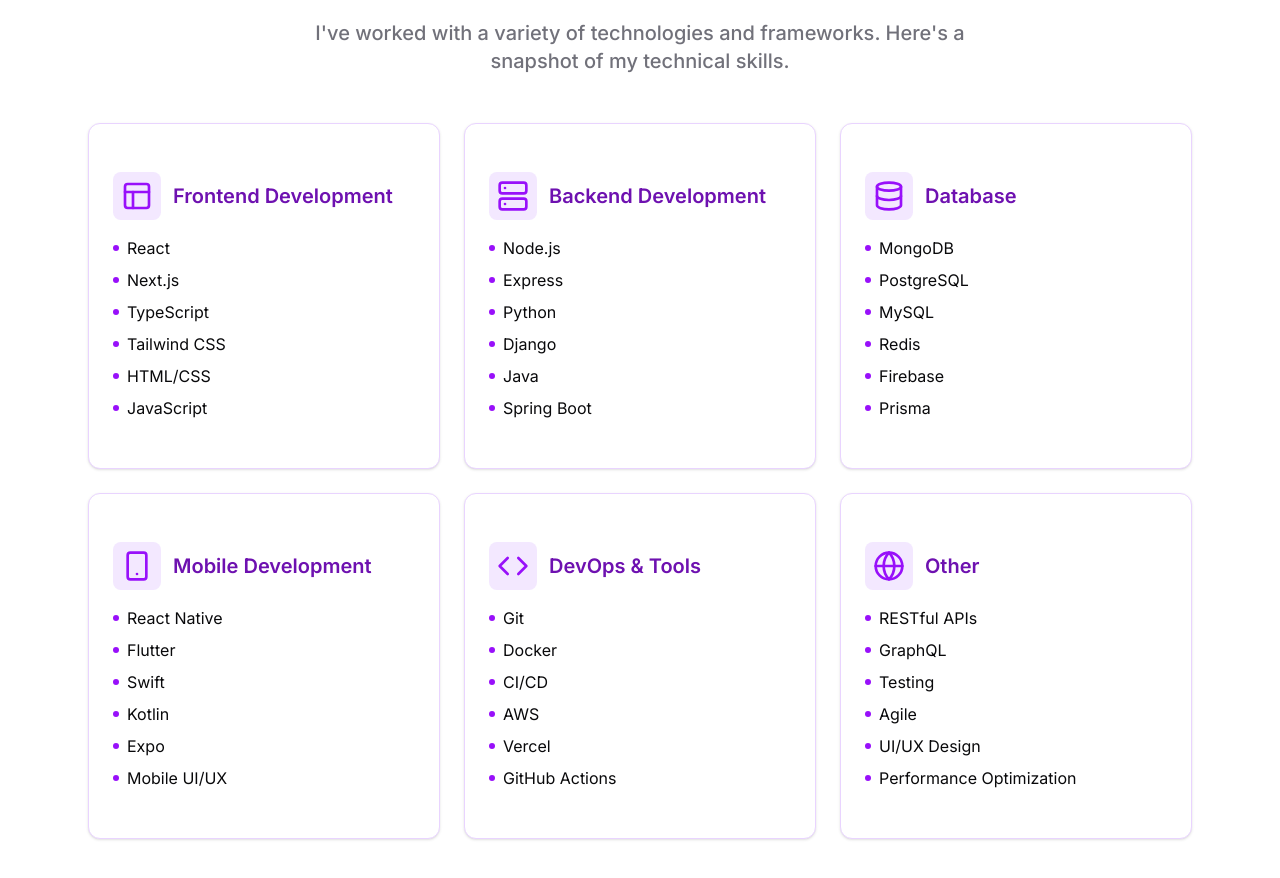
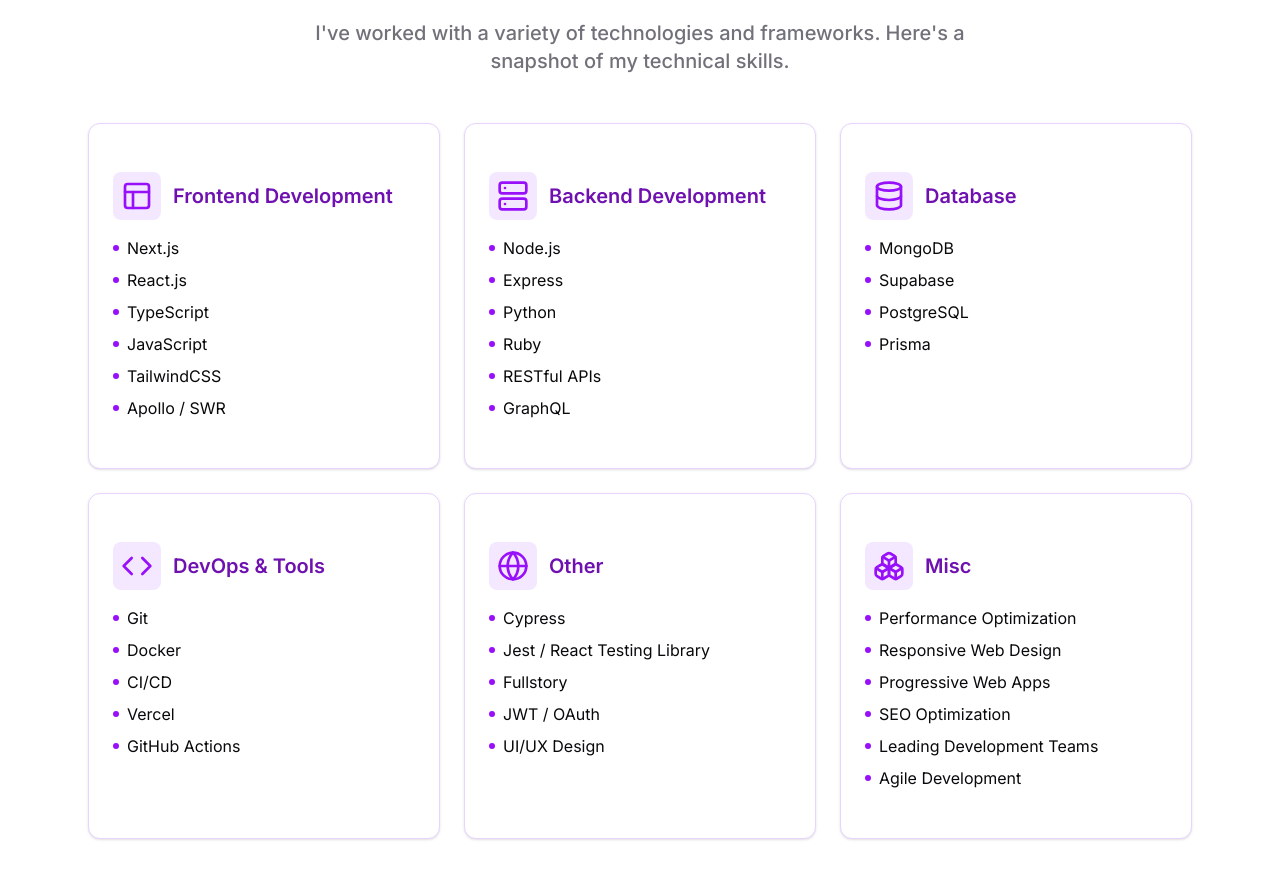
Before and after one commit to BlackshearDevCo/portfolio-2025, a Next.js app: page / in a window 1280 px wide. Shown: the part 1820-2698 px from the top of the page. Built offline with nearby package versions, Linux system fonts and the light colour scheme.

Commit message:
Updated skills sections

```diff
--- a/components/SkillsSection.tsx
+++ b/components/SkillsSection.tsx
@@ -1,72 +1,60 @@
 import { Card, CardContent } from "@/components/ui/Card";
-import {
-  Code,
-  Database,
-  Globe,
-  Layout,
-  Server,
-  Smartphone,
-} from "lucide-react";
+import { Boxes, Code, Database, Globe, Layout, Server } from "lucide-react";
 
-export function SkillsSection() {
-  const skillCategories = [
+const SKILL_CATEGORIES = [
   {
     title: "Frontend Development",
     icon: <Layout className="h-8 w-8 text-purple-600 dark:text-purple-400" />,
     skills: [
-        "React",
       "Next.js",
+      "React.js",
       "TypeScript",
-        "Tailwind CSS",
-        "HTML/CSS",
       "JavaScript",
+      "TailwindCSS",
+      "Apollo / SWR",
     ],
   },
   {
     title: "Backend Development",
     icon: <Server className="h-8 w-8 text-purple-600 dark:text-purple-400" />,
-      skills: ["Node.js", "Express", "Python", "Django", "Java", "Spring Boot"],
+    skills: ["Node.js", "Express", "Python", "Ruby", "RESTful APIs", "GraphQL"],
   },
   {
     title: "Database",
-      icon: (
-        <Database className="h-8 w-8 text-purple-600 dark:text-purple-400" />
-      ),
-      skills: ["MongoDB", "PostgreSQL", "MySQL", "Redis", "Firebase", "Prisma"],
-    },
-    {
-      title: "Mobile Development",
-      icon: (
-        <Smartphone className="h-8 w-8 text-purple-600 dark:text-purple-400" />
-      ),
-      skills: [
-        "React Native",
-        "Flutter",
-        "Swift",
-        "Kotlin",
-        "Expo",
-        "Mobile UI/UX",
-      ],
+    icon: <Database className="h-8 w-8 text-purple-600 dark:text-purple-400" />,
+    skills: ["MongoDB", "Supabase", "PostgreSQL", "Prisma"],
   },
   {
     title: "DevOps & Tools",
     icon: <Code className="h-8 w-8 text-purple-600 dark:text-purple-400" />,
-      skills: ["Git", "Docker", "CI/CD", "AWS", "Vercel", "GitHub Actions"],
+    skills: ["Git", "Docker", "CI/CD", "Vercel", "GitHub Actions"],
   },
   {
     title: "Other",
     icon: <Globe className="h-8 w-8 text-purple-600 dark:text-purple-400" />,
     skills: [
-        "RESTful APIs",
-        "GraphQL",
-        "Testing",
-        "Agile",
+      "Cypress",
+      "Jest / React Testing Library",
+      "Fullstory",
+      "JWT / OAuth",
       "UI/UX Design",
+    ],
+  },
+  {
+    title: "Misc",
+    icon: <Boxes className="h-8 w-8 text-purple-600 dark:text-purple-400" />,
+    skills: [
       "Performance Optimization",
+      "Responsive Web Design",
+      "Progressive Web Apps",
+      "SEO Optimization",
+      "Leading Development Teams",
+      "Agile Development",
     ],
   },
 ];
 
+export function SkillsSection() {
   return (
     <section id="skills" className="section-container">
       <div className="text-center">
@@ -77,7 +65,7 @@
         </p>
       </div>
       <div className="grid gap-6 sm:grid-cols-2 lg:grid-cols-3">
-        {skillCategories.map((category, index) => (
+        {SKILL_CATEGORIES.map((category, index) => (
           <Card
             key={index}
             className="overflow-hidden border-purple-200 dark:border-purple-800 hover:shadow-md hover:shadow-purple-200 dark:hover:shadow-purple-900/30 transition-all"
```
Lines whose indentation alone changed are shown as unchanged.
